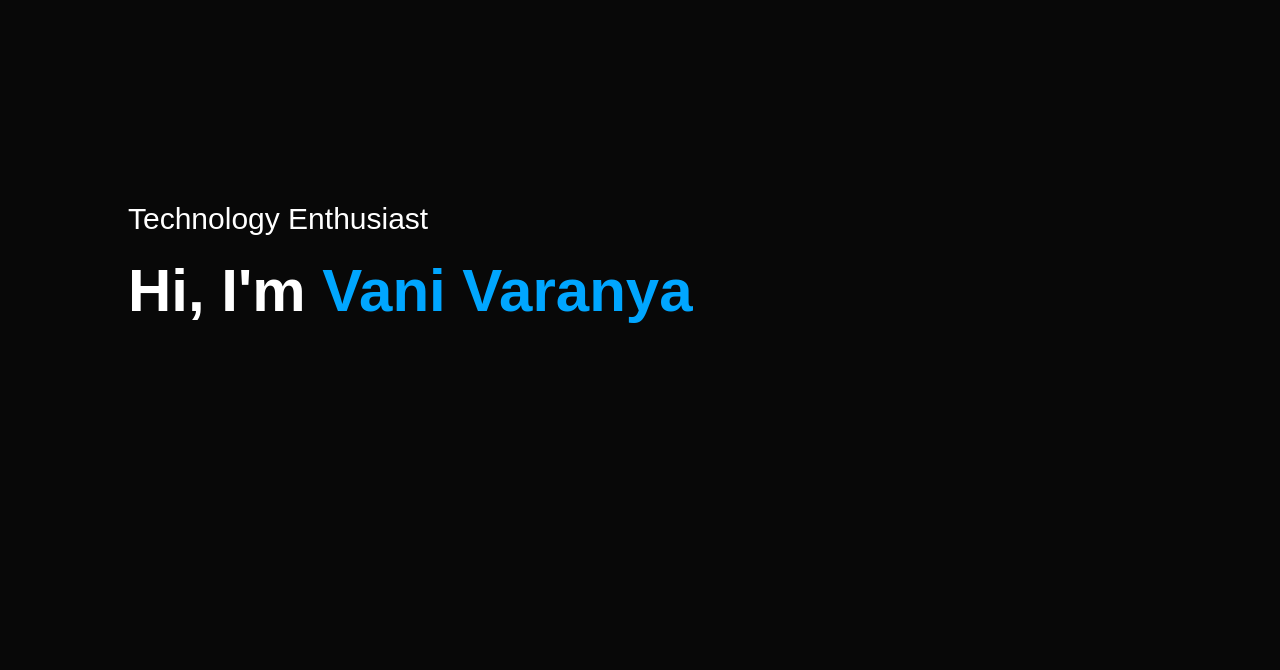
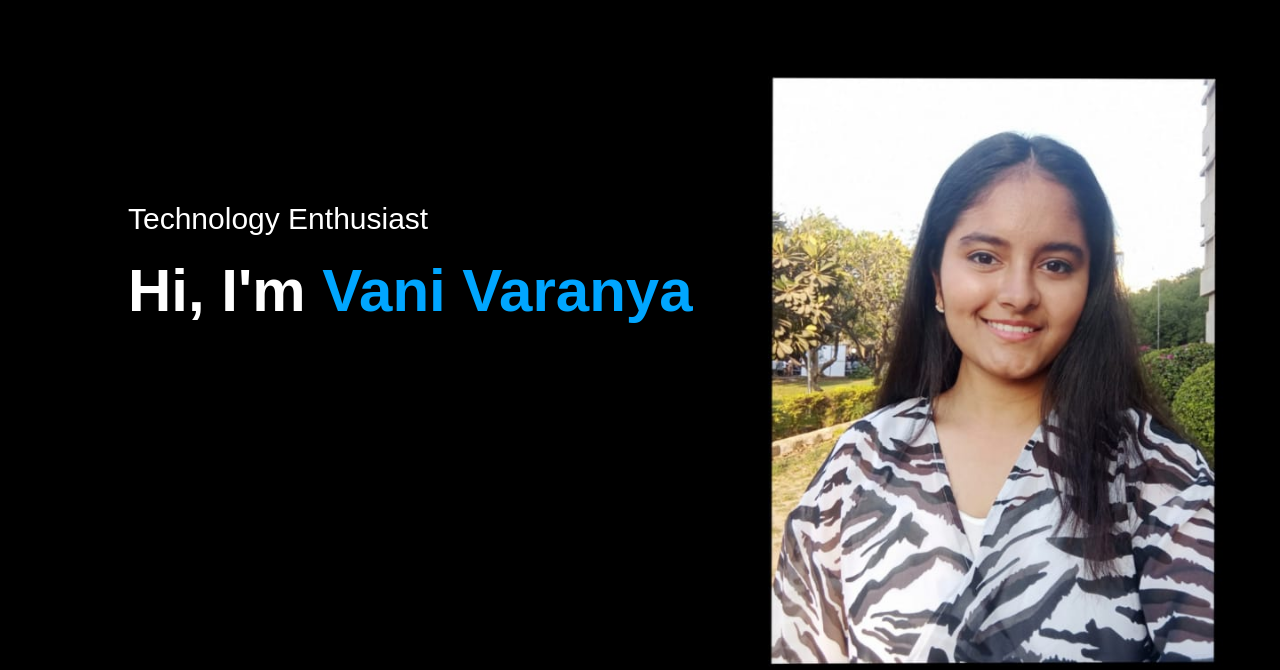
Before and after one commit to vanivaranya/Personal-Portfolio-Website, a plain HTML site: page index.html in a window 1280 px wide. Shown: the part 130-800 px from the top of the page. Drawn offline with Linux system fonts and the light colour scheme; files whose address does not match are found by name.

Commit message:
Update style.css

```diff
--- a/style.css
+++ b/style.css
@@ -15,7 +15,7 @@ body{
 #header{
     width: 100%;
     height: 100vh;
-    background-image: url(images/pic1.1.jpg);
+    background-image: url(pic1.1.jpg);
     background-size: cover;
     background-position: center;
 }
```
